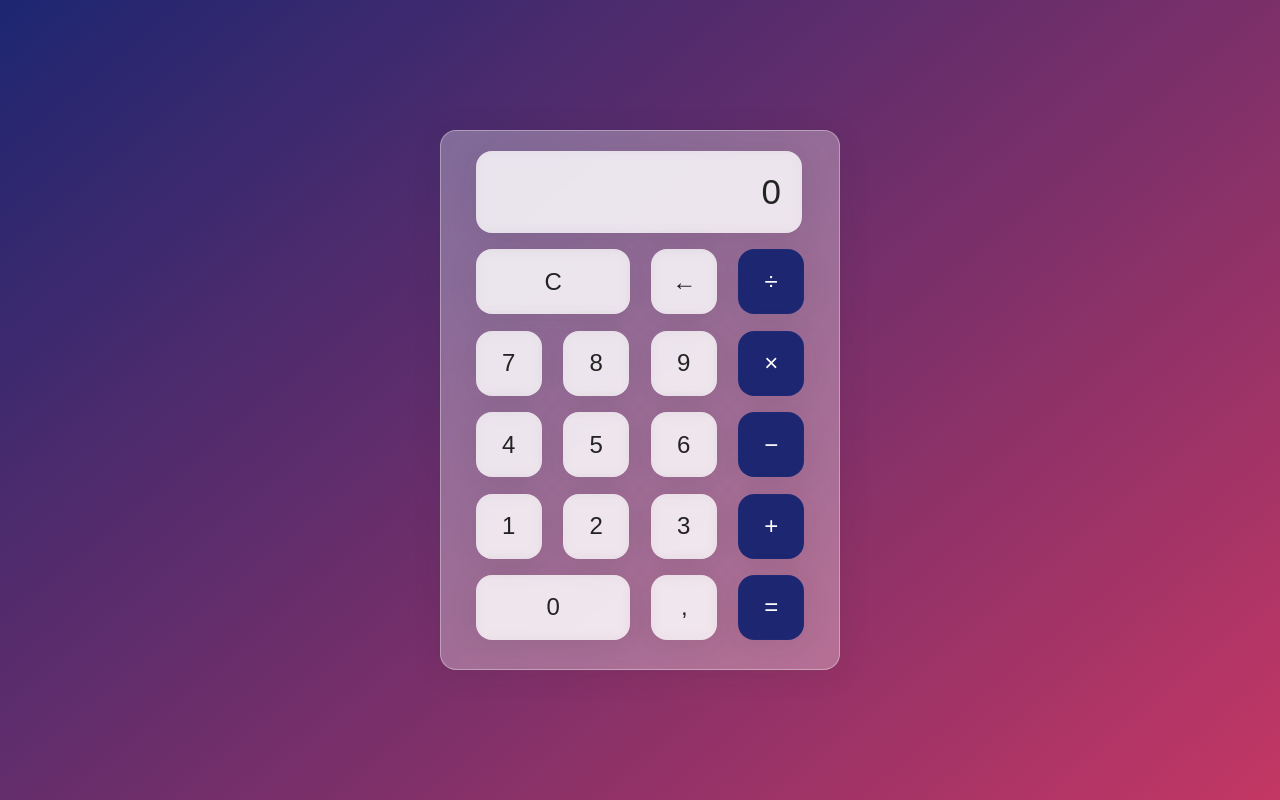
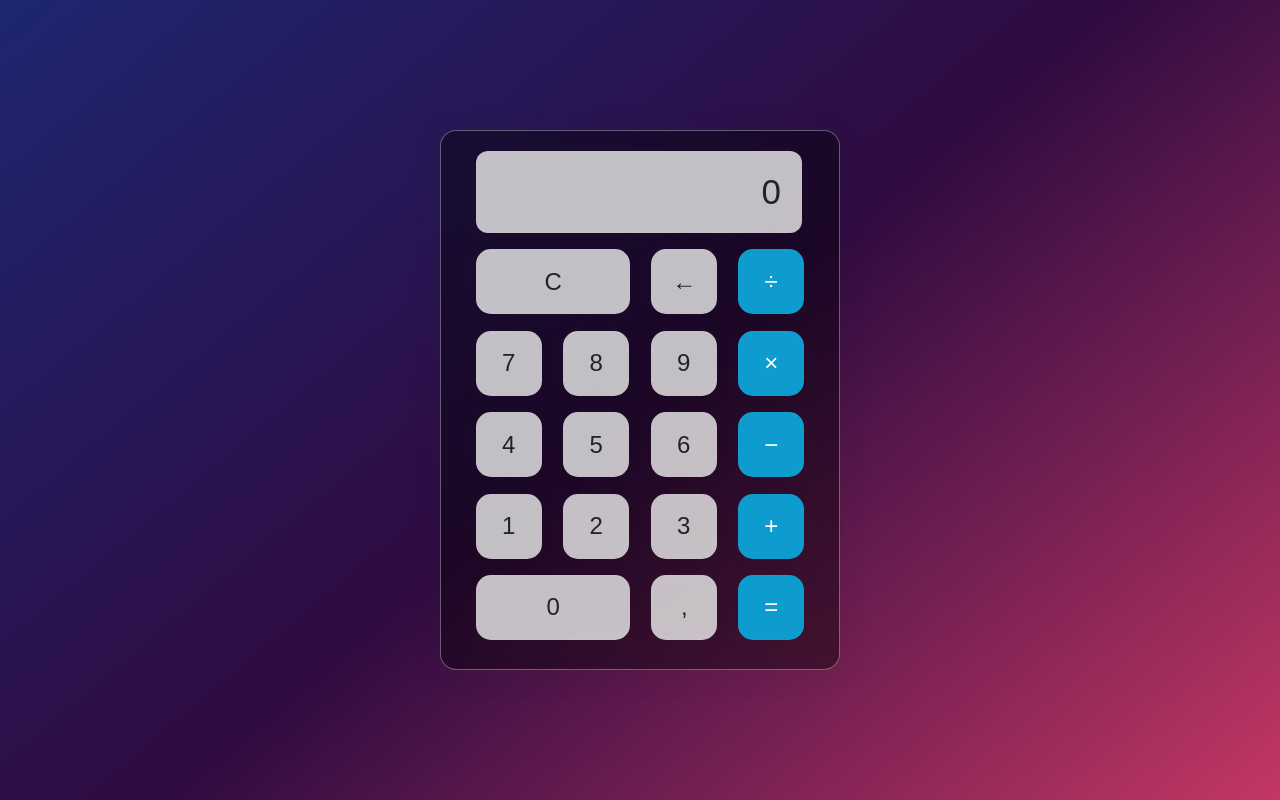
Before and after one commit to Marcel-FR/Calculator-App, a plain HTML site: page index.html in a window 1280 px wide. Drawn offline with Linux system fonts and the light colour scheme.

Commit message:
update the style.css and the README.md

```diff
--- a/style.css
+++ b/style.css
@@ -13,7 +13,7 @@ html{
 
 body{
     align-items: center;
-    background: linear-gradient(320deg, #c33764 , #1d2671);
+    background: linear-gradient(320deg, #c33764 , #2f0b41, #1d2671);
     display: flex;
     font-family: "Dosis", sans-serif;
     font-display: swap;
@@ -29,7 +29,8 @@ body{
     color: #232323;
     backdrop-filter: blur(4px);
     -webkit-backdrop-filter: blur(4px);
-    background: rgba(255, 255, 255, 0.30);
+    background: rgba(0, 0, 0, 0.403);
+
     border: 1px solid rgba(255, 255, 255, 0.34);
     flex-basis: 400px;
     height: 540px;
@@ -41,7 +42,7 @@ body{
     -webkit-backdrop-filter: blur(5.5px);
     background: rgba(255, 255, 255, 0.75);
     border: 1px solid rgba(255, 255, 255, 0.01);
-    border-radius: 16px;
+    border-radius: 12px;
     box-shadow: 0 4px 30px rgba(35, 35, 35, 0.1);
     color: #232323;
     font-size: 35px;
@@ -62,7 +63,7 @@ body{
     -webkit-backdrop-filter: blur(5.5px);
     background: rgba(255, 255, 255, 0.75);
     border: 1px solid rgba(255, 255, 255, 0.01);
-    border-radius: 16px;
+    border-radius: 15px;
     box-shadow: 0 4px 30px rgba(35, 35, 35, 0.1);
     color: #232323;
     flex-basis: 20%;
@@ -75,22 +76,22 @@ body{
     -webkit-backdrop-filter: blur(5.5px);
     background: rgba(255, 255, 255, 0.75);
     border: 1px solid rgba(255, 255, 255, 0.01);
-    border-radius: 16px;
+    border-radius: 15px;
     box-shadow: 0 4px 30px rgba(35, 35, 35, 0.1);
     color: #fff;
-    background: #1d2671;
+    background: #0e9ccf;
 }
 
 .calc-button:last-child:hover{
-    background-color: inherit;
+    background-color: #095e7d;
     color: inherit;
 }
 
 .calc-button:hover{
-    background-color: inherit;
+    background-color: #7b7979;
 }
 .calc-button:active{
-    background-color: #ffef78;
+    background-color: #0c81ab;
 }
 
 .double{
```
Also changed, not shown: 1 other file.
